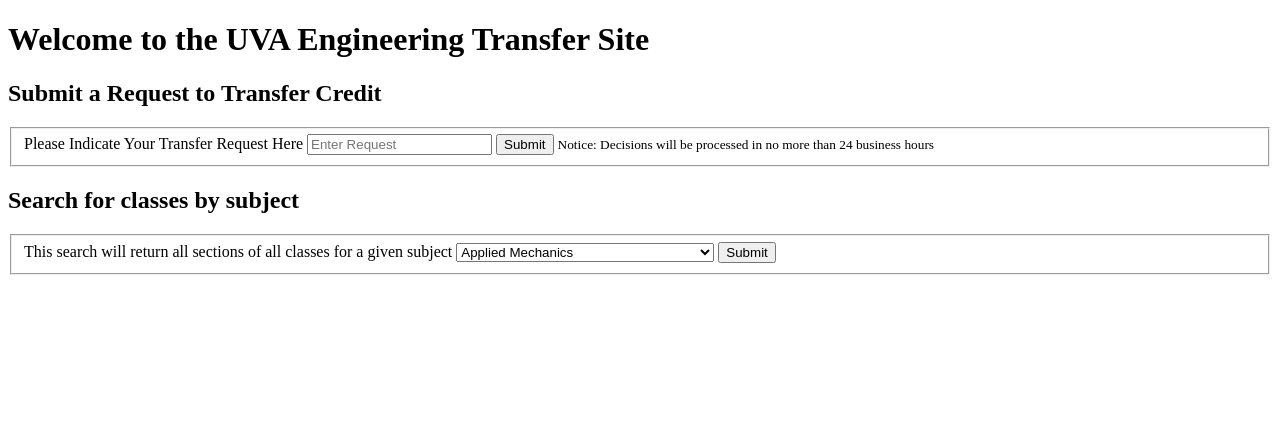
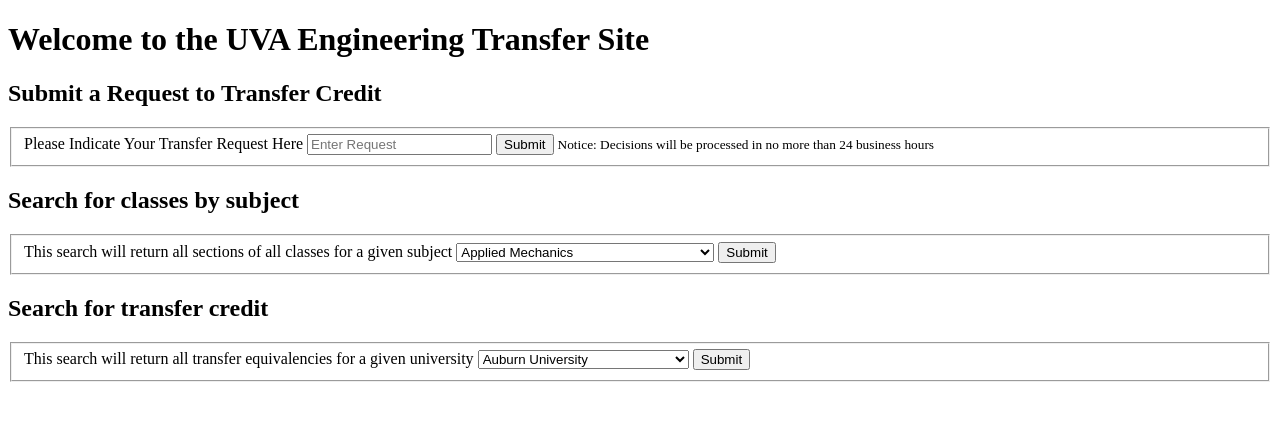
Before and after one commit to etrolbhvdx/project-b-29, a Django app: page /home/seas/ in a window 1280 px wide. Shown: the top 421 px of the page. Run offline with Django 4.2, Linux system fonts and the light colour scheme.

Commit message:
Added transfer search feature

```diff
--- a/login/views.py
+++ b/login/views.py
@@ -1,11 +1,13 @@
+from django.conf import settings
 from django.http import HttpResponseRedirect
 from django.shortcuts import render, redirect
 from django.contrib.auth.models import Group, User
 from django.views import generic
 import requests
+from django.templatetags.static import static
 import json
 
-from .models import Message, Offering
+from .models import Message, Offering, Transfer
 from django.urls import reverse
 
 
@@ -42,6 +44,15 @@ class SeasSearchView(generic.ListView):
         return Offering.objects.all()
 
 
+class SeasTransferView(generic.ListView):
+    model = Transfer
+    template_name = 'equivalencies.html'
+    fields = ['transferClass', 'title', 'transferCredits', 'UVAClass', 'UVACredits']
+
+    def get_queryset(self):
+        return Transfer.objects.all()
+
+
 
 class ClasView(CreateView):
     template_name = 'clas.html'
@@ -72,3 +83,29 @@ def isfull(n):
         return False
     else:
         return True
+
+
+def transfer(request):
+    Transfer.objects.all().delete()
+    index = request.POST.get("transfer", "")
+    listings = open('mysite/static/mysite/transfer.txt', 'r')
+    lines = listings.readlines()
+    max = len(lines)
+    count = 0
+    countIter = 0
+    while countIter < max:
+        if lines[countIter][0] == "$":
+            count+=1
+            if count == int(index):
+                countIter+=1
+                while lines[countIter][0] != "$":
+                    data = lines[countIter].strip('\n').split('\t')
+                    print(lines[countIter])
+                    t = Transfer(transferClass=data[0], title=data[1], transferCredits=data[2], UVAClass=data[3], UVACredits=data[4])
+                    t.save()
+                    countIter+=1
+            countIter+=1
+        else:
+            countIter+=1
+
+    return HttpResponseRedirect('equivalencies')
--- a/mysite/urls.py
+++ b/mysite/urls.py
@@ -30,7 +30,9 @@ urlpatterns = [
     path('home/', views.login_handler),
     path('home/seas/', views.SeasReqView.as_view()),
     path('home/seas/results', views.SeasSearchView.as_view()),
+    path('home/seas/equivalencies', views.SeasTransferView.as_view()),
     path('home/clas/', views.ClasView.as_view()),
     path('home/seas/post', views.post),
-    path('home/seas/search', views.search)
+    path('home/seas/search', views.search),
+    path('home/seas/transfer', views.transfer)
 ]
--- a/templates/seas.html
+++ b/templates/seas.html
@@ -51,6 +51,27 @@
     <input type="submit" name="Submit">
 </fieldset>
 </form>
+<h2>Search for transfer credit</h2>
+<form action="transfer" method="post">
+{% csrf_token %}
+<fieldset>
+    {% if error_message %}<p><strong>{{ error_message }}</strong></p>{% endif %}
+    <label for="transfer">This search will return all transfer equivalencies for a given university</label>
+    <select id="transfer" name="transfer">
+        <option value=1>Auburn University</option>
+        <option value=2>Northern Arizona University</option>
+        <option value=3>University of Central Arkansas</option>
+        <option value=4>CSU - Dominguez Hills</option>
+        <option value=5>Fullerton College</option>
+        <option value=6>Palomar Comm College</option>
+        <option value=7>Stanford University</option>
+        <option value=8>UC - Berkeley</option>
+        <option value=9>Front Range Comm College</option>
+        <option value=10>University of Colorado - Boulder</option>
+    </select>
+    <input type="submit" name="Submit">
+</fieldset>
+</form>
 {% endif %}
 </body>
 </html>
```
Also changed, not shown: login/models.py (+8 -0 lines), mysite/static/mysite/transfer.txt (added, +26 -0 lines), templates/equivalencies.html (added, +28 -0 lines), templates/results.html (+7 -0 lines), db.sqlite3, login/migrations/0003_transfer.py (added).
